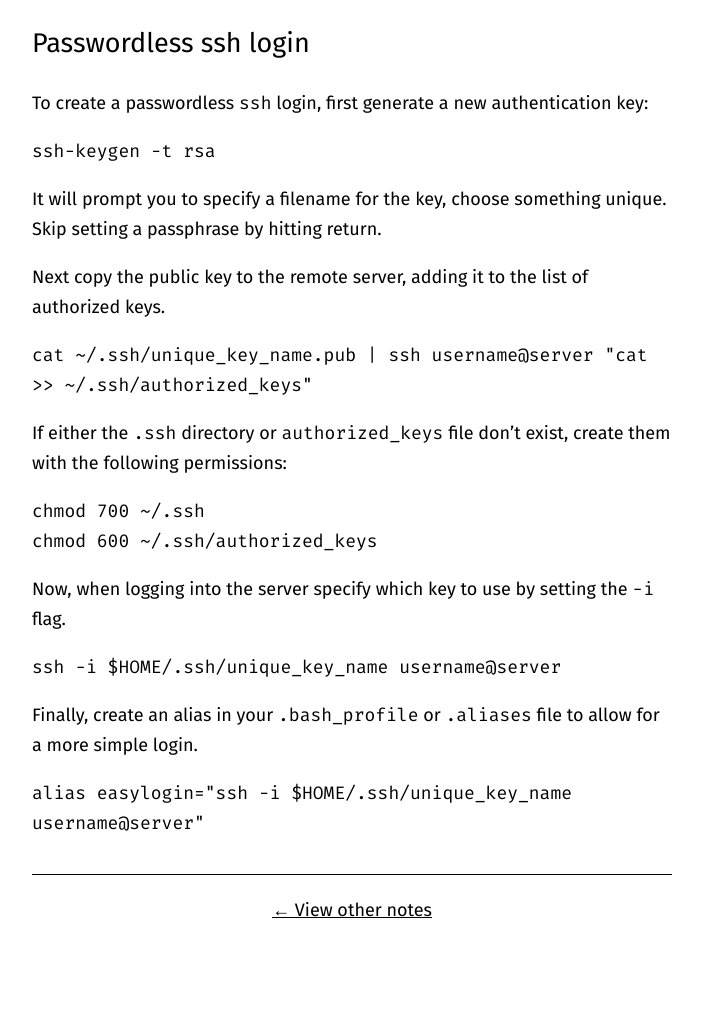
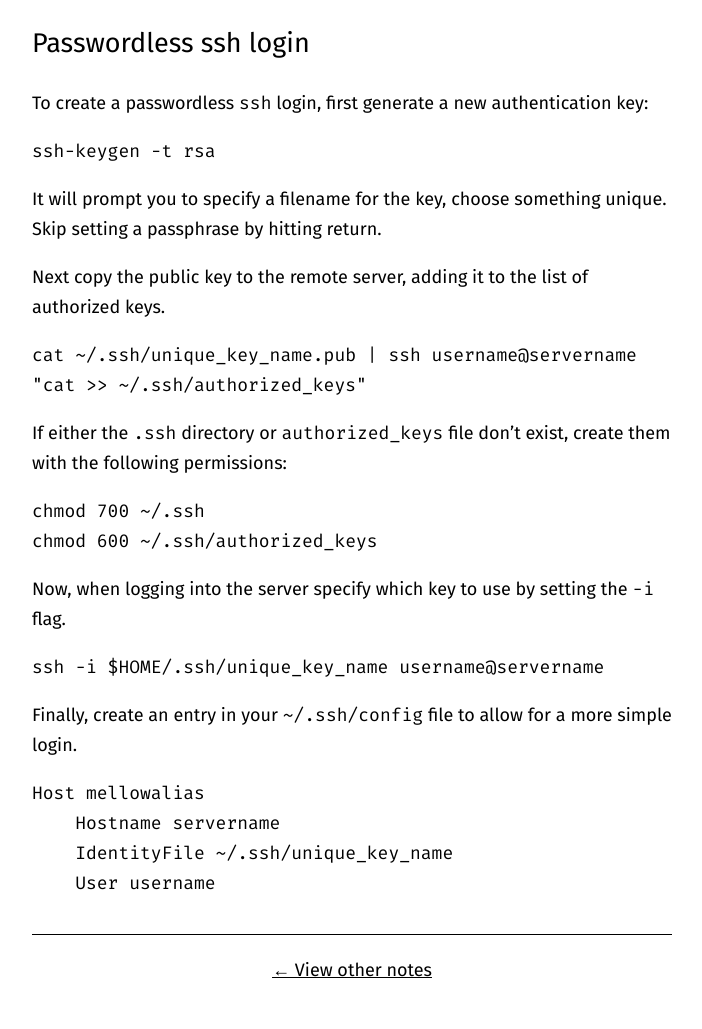
Before and after one commit to matthewspencer/notes, a Jekyll site: the page built from _posts/2014-08-07-ssh-keygen.md, in a window 1280 px wide. Shown: the whole page, without its empty margins (288-990 px from the left). Built offline with Jekyll 4.4.1, drawn with Linux system fonts in a browser that asks for light colours; before the commit the page ends 969 px from its top, so only the background shows below that.

Commit message:
.ssh/config is wayyy better than using aliases.
Thanks @zackseuberling 😎

```diff
--- a/_posts/2014-08-07-ssh-keygen.md
+++ b/_posts/2014-08-07-ssh-keygen.md
@@ -13,7 +13,7 @@ It will prompt you to specify a filename for the key, choose something unique. S
 
 Next copy the public key to the remote server, adding it to the list of authorized keys.
 
-    cat ~/.ssh/unique_key_name.pub | ssh username@server "cat >> ~/.ssh/authorized_keys"
+    cat ~/.ssh/unique_key_name.pub | ssh username@servername "cat >> ~/.ssh/authorized_keys"
 
 If either the `.ssh` directory or `authorized_keys` file don’t exist, create them with the following permissions:
 
@@ -22,8 +22,11 @@ If either the `.ssh` directory or `authorized_keys` file don’t exist, create t
 
 Now, when logging into the server specify which key to use by setting the `-i` flag.
 
-    ssh -i $HOME/.ssh/unique_key_name username@server
+    ssh -i $HOME/.ssh/unique_key_name username@servername
 
-Finally, create an alias in your `.bash_profile` or `.aliases` file to allow for a more simple login.
+Finally, create an entry in your `~/.ssh/config` file to allow for a more simple login.
 
-    alias easylogin="ssh -i $HOME/.ssh/unique_key_name username@server"
+    Host mellowalias
+        Hostname servername
+        IdentityFile ~/.ssh/unique_key_name
+        User username
```
